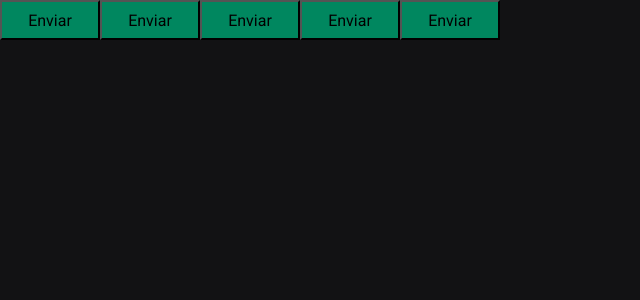
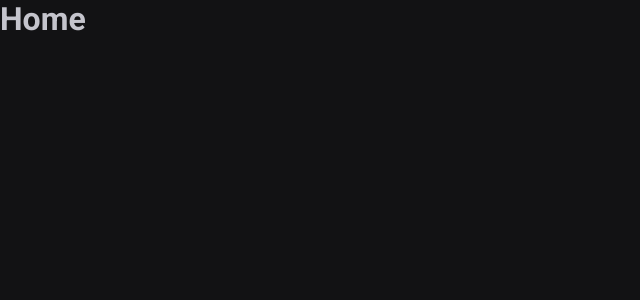
Before and after one commit to ViniciusSouzaDosReis/02-ignite-timer, a React (Vite) app: page / in a window 1280 px wide. Shown: the top 300 px of the page, without its empty margins (0-640 px from the left). Built offline with nearby package versions, Linux system fonts and the light colour scheme.

Commit message:
Páginas e rotas - React Router DOM

```diff
--- a/package.json
+++ b/package.json
@@ -12,6 +12,7 @@
   "dependencies": {
     "react": "^18.2.0",
     "react-dom": "^18.2.0",
+    "react-router-dom": "^6.14.1",
     "styled-components": "^6.0.3"
   },
   "devDependencies": {
--- a/src/App.tsx
+++ b/src/App.tsx
@@ -1,17 +1,17 @@
+import { BrowserRouter } from 'react-router-dom'
+
 import { ThemeProvider } from 'styled-components'
-
-import { Button } from './components/Button'
 import { defaultTheme } from './styles/themes/default'
 import { GlobalStyle } from './styles/global'
+
+import { Router } from './Router'
 
 export function App() {
   return (
     <ThemeProvider theme={defaultTheme}>
-      <Button variant="primary" />
-      <Button variant="secondary" />
-      <Button variant="success" />
-      <Button variant="danger" />
-      <Button />
+      <BrowserRouter>
+        <Router />
+      </BrowserRouter>
       <GlobalStyle />
     </ThemeProvider>
   )
--- /dev/null
+++ b/src/Router.tsx
@@ -0,0 +1,12 @@
+import { Routes, Route } from "react-router-dom";
+import { Home } from "./pages/Home";
+import { History } from "./pages/History";
+
+export function Router() {
+  return (
+    <Routes>
+      <Route path="/" element={<Home />} />
+      <Route path="/history" element={<History />} />
+    </Routes>
+  )
+}
--- a/src/components/Button.styles.ts
+++ /dev/null
@@ -1,17 +0,0 @@
-import styled, { css } from 'styled-components'
-
-export type ButtonVariant = 'primary' | 'secondary' | 'danger' | 'success'
-
-interface ButtonContainerProps {
-  variant: ButtonVariant
-}
-
-export const ButtonContainer = styled.button<ButtonContainerProps>`
-  width: 100px;
-  height: 40px;
-  ${(props) => {
-    return css`
-      background-color: ${props.theme['green-500']};
-    `
-  }}
-`
--- a/src/components/Button.tsx
+++ /dev/null
@@ -1,9 +0,0 @@
-import { ButtonContainer, ButtonVariant } from './Button.styles'
-
-interface ButtonProps {
-  variant?: ButtonVariant
-}
-
-export function Button({ variant = 'primary' }: ButtonProps) {
-  return <ButtonContainer variant={variant}>Enviar</ButtonContainer>
-}
--- /dev/null
+++ b/src/pages/History.tsx
@@ -0,0 +1,5 @@
+export function History(){
+  return(
+    <h1>History</h1>
+  )
+}
--- /dev/null
+++ b/src/pages/Home.tsx
@@ -0,0 +1,5 @@
+export function Home() {
+  return (
+    <h1>Home</h1>
+  )
+}
```
Also changed, not shown: 1 other file (tests, documents, lock files or other folders).
